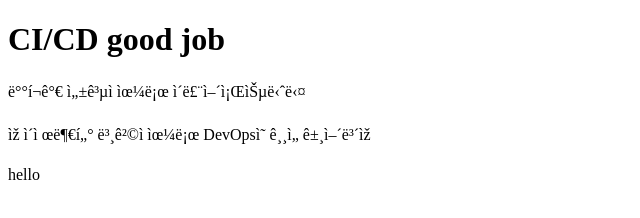
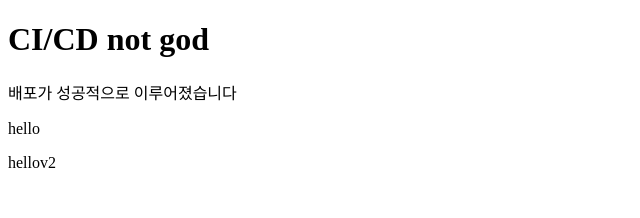
Before and after one commit to namduhus/DevOps_Mini_1, a plain HTML site: page index.html in a window 1280 px wide. Shown: the whole page, without its empty margins (0-640 px from the left). Drawn offline with Linux system fonts and the light colour scheme.

Commit message:
[Fix]오타수정

```diff
--- a/index.html
+++ b/index.html
@@ -1,13 +1,13 @@
 <!DOCTYPE html>
 <html lang="ko">
 <head>
-<meata charset="UTF-8">
+<meta charset="UTF-8">
     <title>My ArgoCD CI/CD Nginx</title>
 </head>
 <body>
-    <h1>CI/CD good job</h1>
+    <h1>CI/CD not god</h1>
     <p>배포가 성공적으로 이루어졌습니다</p>
-    <p>자 이제부터 본격적으로 DevOps의 길을 걸어보자</p>
     <p>hello</p>
+    <p>hellov2</p>
 </body>
 </html>
```
